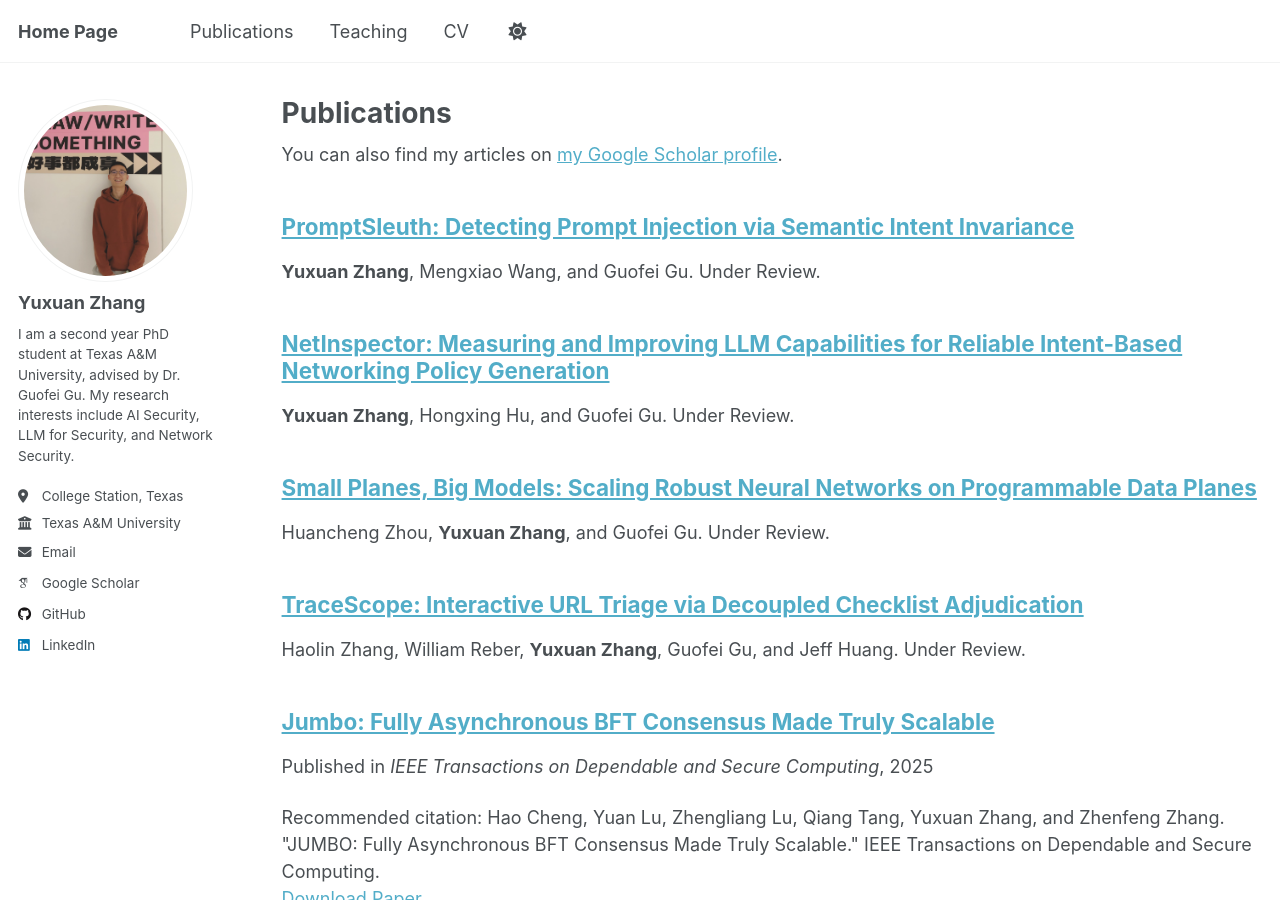
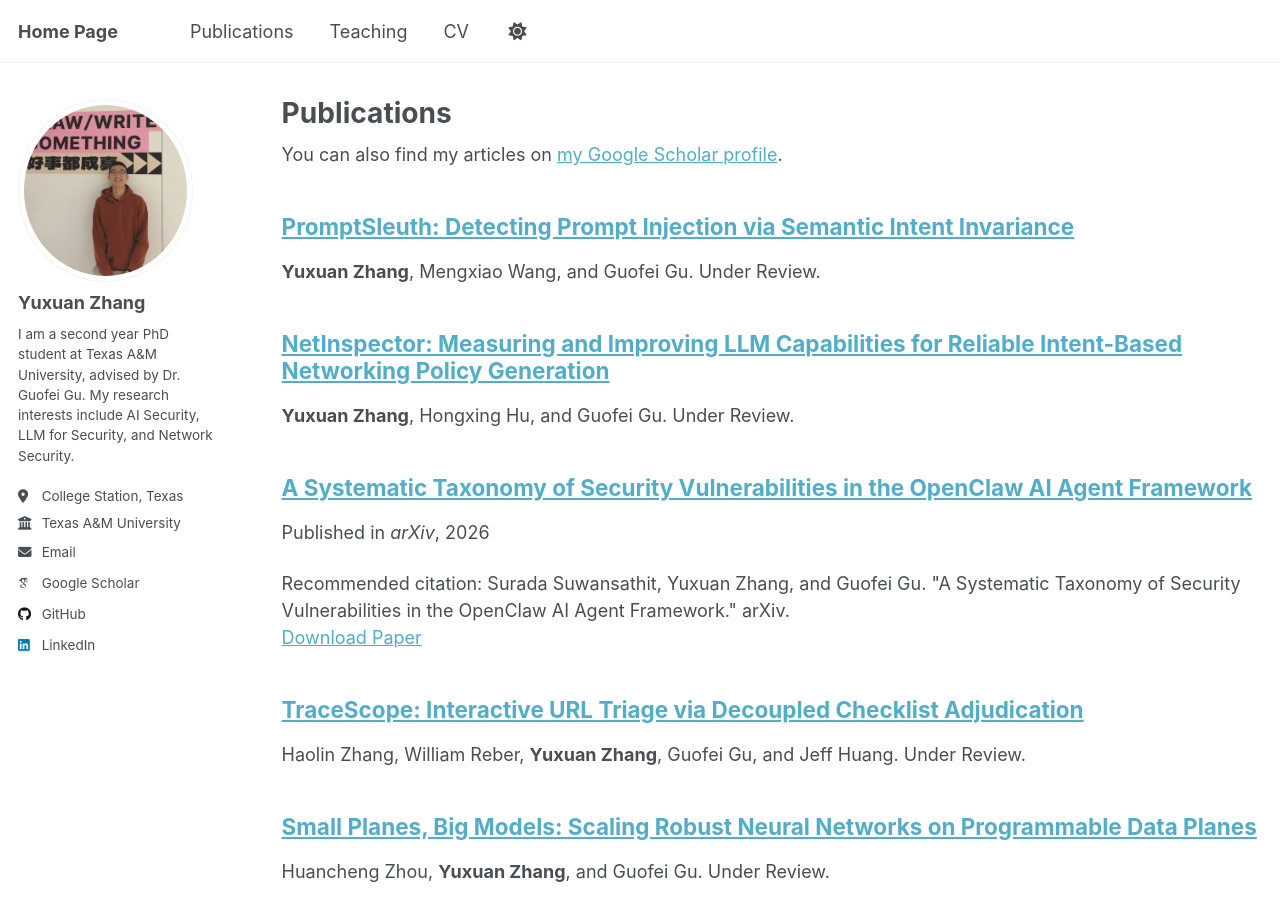
Before and after one commit to michaelzhang05/michaelzhang05.github.io, a Jekyll site: the page built from _pages/publications.html, in a window 1280 px wide and 900 px high. Built offline with Jekyll 4.4.1, drawn with Linux system fonts in a browser that asks for light colours; some web fonts are replaced; a script that is not in the unit is left out.

Commit message:
Add new paper and fix profile links

```diff
--- a/_config.yml
+++ b/_config.yml
@@ -47,7 +47,7 @@ author:
   bitbucket        : # Username - Update with your username on the site
   codepen          : # Username
   dribbble         : # Username
-  github           : "https://github.com/michaelzhang05"
+  github           : "michaelzhang05"
   kaggle           : # Username
   stackoverflow    : # User number or user number and name (i.e., use "1" or "1/jeff-atwood")
 
@@ -62,7 +62,7 @@ author:
   keybase          : # Username
   instagram        : # Username
   lastfm           : # Username
-  linkedin         : Yuxuan Zhang
+  linkedin         : "yuxuanzhang-tamu"
   mastodon         : # URL
   medium           : # URL
   pinterest        : # Username
--- a/_pages/publications.html
+++ b/_pages/publications.html
@@ -11,7 +11,7 @@ author_profile: true
 
 {% include base_path %}
 
-{% assign publication_order = "/publication/2025-08-28-PromptSleuth|/publication/2026-01-02-NetInspector|/publication/2026-01-04-Small-Planes-Big-Models|/publication/2026-01-03-TraceScope|/publication/2025-05-12-Jumbo|/publication/2024-05-01-drive-by-sensing" | split: "|" %}
+{% assign publication_order = "/publication/2025-08-28-PromptSleuth|/publication/2026-01-02-NetInspector|/publication/2026-03-31-openclaw-taxonomy|/publication/2026-01-03-TraceScope|/publication/2026-01-04-Small-Planes-Big-Models|/publication/2025-05-12-Jumbo|/publication/2024-05-01-drive-by-sensing" | split: "|" %}
 {% for publication_permalink in publication_order %}
   {% assign post = site.publications | where: "permalink", publication_permalink | first %}
   {% if post %}
--- /dev/null
+++ b/_publications/2026-03-31-openclaw-taxonomy.md
@@ -0,0 +1,10 @@
+---
+title: "A Systematic Taxonomy of Security Vulnerabilities in the OpenClaw AI Agent Framework"
+collection: publications
+permalink: /publication/2026-03-31-openclaw-taxonomy
+excerpt: ''
+date: 2026-03-31
+venue: 'arXiv'
+paperurl: 'https://arxiv.org/abs/2603.27517'
+citation: 'Surada Suwansathit, Yuxuan Zhang, and Guofei Gu. "A Systematic Taxonomy of Security Vulnerabilities in the OpenClaw AI Agent Framework." arXiv.'
+---
```
Also changed, not shown: _pages/cv.md (+0 -6 lines), 1 other file.
